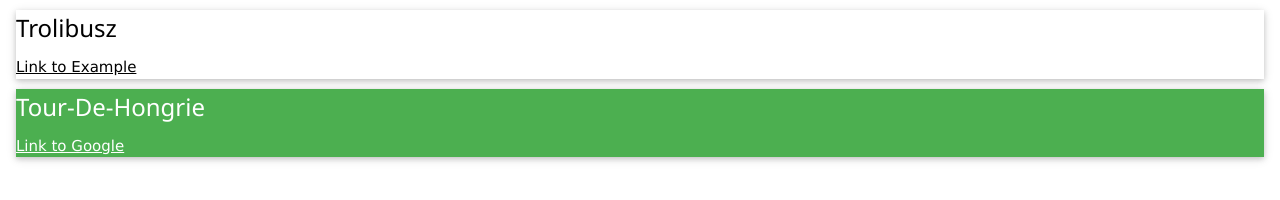
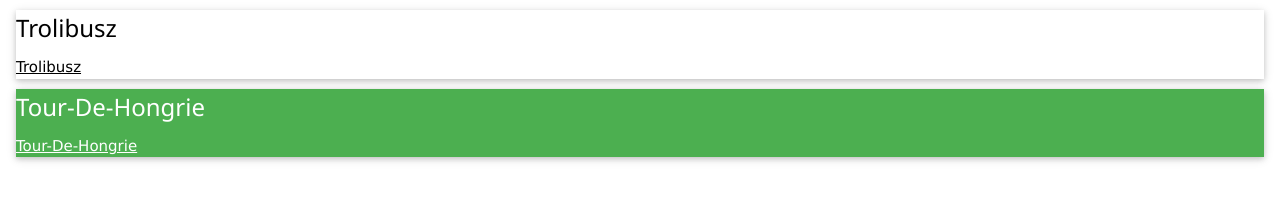
Before and after one commit to BakosKristof/tourdetrolli, a plain HTML site: page index.html in a window 1280 px wide. Drawn offline with nearby package versions, Linux system fonts and the light colour scheme.

Commit message:
Add files via upload

```diff
--- a/index.html
+++ b/index.html
@@ -9,12 +9,12 @@
 <div class="w3-container">
   <div class="w3-card w3-white">
     <h3>Trolibusz</h3>
-    <a href="https://bakoskristof.github.io/Trolli/">Link to Example</a>
+    <a href="https://bakoskristof.github.io/Trolli/">Trolibusz</a>
   </div>
 
   <div class="w3-card w3-green">
     <h3>Tour-De-Hongrie</h3>
-    <a href="https://bakoskristof.github.io/Tour-De-Hongrie/">Link to Google</a>
+    <a href="https://bakoskristof.github.io/Tour-De-Hongrie/">Tour-De-Hongrie</a>
   </div>
 </div>
 
```
